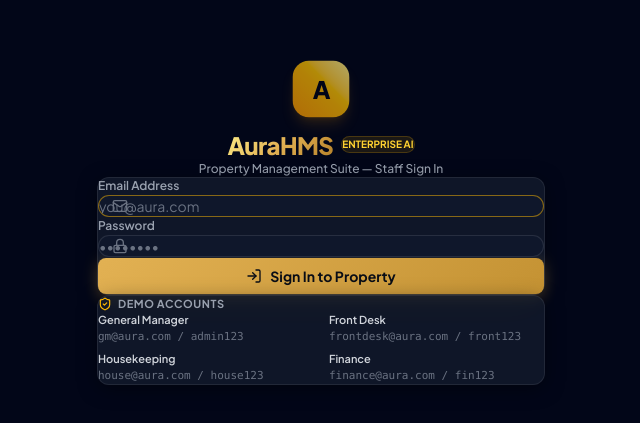
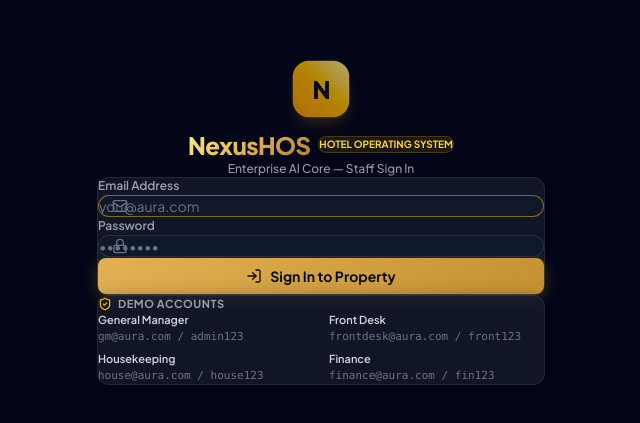
Before and after one commit to tanzeelsam-code/HMS, a React (Vite) app: page / in a window 1280 px wide. Shown: the part 177-600 px from the top of the page, without its empty margins (319-959 px from the left). Built offline with nearby package versions, Linux system fonts and the light colour scheme.

Commit message:
Align new modules with NexusHOS rebrand (login screen, default property)

```diff
--- a/src/App.tsx
+++ b/src/App.tsx
@@ -31,7 +31,7 @@ export const App: React.FC = () => {
   const [loadError, setLoadError] = useState('');
 
   const [activeTab, setActiveTab] = useState<ActiveTab>('tape-chart');
-  const [selectedProperty, setSelectedProperty] = useState('Aura Luxury Resort & Spa (Main Property)');
+  const [selectedProperty, setSelectedProperty] = useState('Nexus Luxury Resort & Spa (Main Property)');
 
   // Main State
   const [rooms, setRooms] = useState<Room[]>([]);
--- a/src/components/LoginScreen.tsx
+++ b/src/components/LoginScreen.tsx
@@ -40,16 +40,16 @@ export const LoginScreen: React.FC<LoginScreenProps> = ({ onLogin }) => {
         {/* Brand */}
         <div className="flex flex-col items-center text-center gap-3">
           <div className="w-14 h-14 rounded-2xl bg-gradient-to-tr from-amber-500 via-amber-400 to-yellow-200 flex items-center justify-center shadow-lg shadow-amber-500/20 text-slate-950 font-black text-2xl tracking-tighter animate-pulse-glow">
-            A
+            N
           </div>
           <div>
             <div className="flex items-center justify-center gap-2">
-              <span className="font-extrabold text-2xl tracking-tight text-gold-gradient">AuraHMS</span>
+              <span className="font-extrabold text-2xl tracking-tight text-gold-gradient">NexusHOS</span>
               <span className="px-2 py-0.5 text-[10px] font-bold uppercase rounded-full bg-amber-400/10 text-amber-300 border border-amber-400/20">
-                Enterprise AI
+                Hotel Operating System
               </span>
             </div>
-            <p className="text-xs text-gray-400 font-medium mt-1">Property Management Suite — Staff Sign In</p>
+            <p className="text-xs text-gray-400 font-medium mt-1">Enterprise AI Core — Staff Sign In</p>
           </div>
         </div>
 
```
